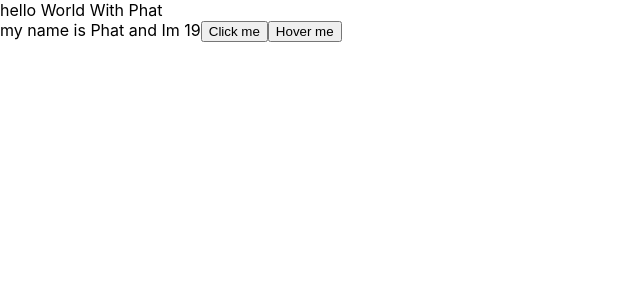
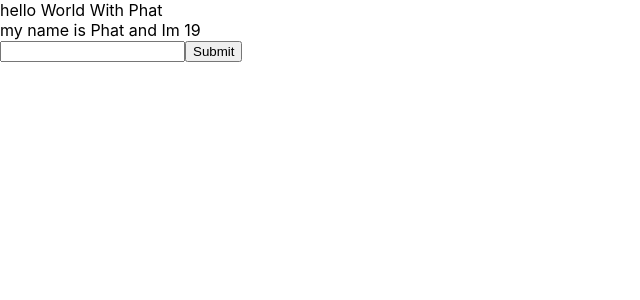
Before and after one commit to PhatTapCode/LearnReactJS, a React (Create React App) app: page / in a window 1280 px wide. Shown: the top 300 px of the page, without its empty margins (0-640 px from the left). Built offline with nearby package versions, Linux system fonts and the light colour scheme.

Commit message:
hoc OnChange va OnSubmit

```diff
--- a/src/components/Mycomponent.js
+++ b/src/components/Mycomponent.js
@@ -25,20 +25,27 @@
     console.log(event.clientX);
   }
 
+  handleOnChangeInput = (event) => {
+    this.setState({
+      name: event.target.value,
+    })
+  }
+
+  handleOnSubmit = (event) => {
+    event.preventDefault();  // Sự kiện không bị tải lại trang
+    console.log(this.state)
+  }
+
   //JSX
   render() {
     return (
       <div>
         {" "}
         my name is {this.state.name} and Im {this.state.age}
-        <button onClick={this.handleClick}>Click me</button>
-        <button
-          onMouseOver={(event) => {
-            this.handleMouseOver(event);
-          }}
-        >
-          Hover me
-        </button>
+        <form onSubmit={(event) => this.handleOnSubmit(event)}>
+            <input type = "text" onChange={(event)=>this.handleOnChangeInput(event)}/>
+            <button>Submit</button>
+        </form>
       </div>
     );
   }
```
